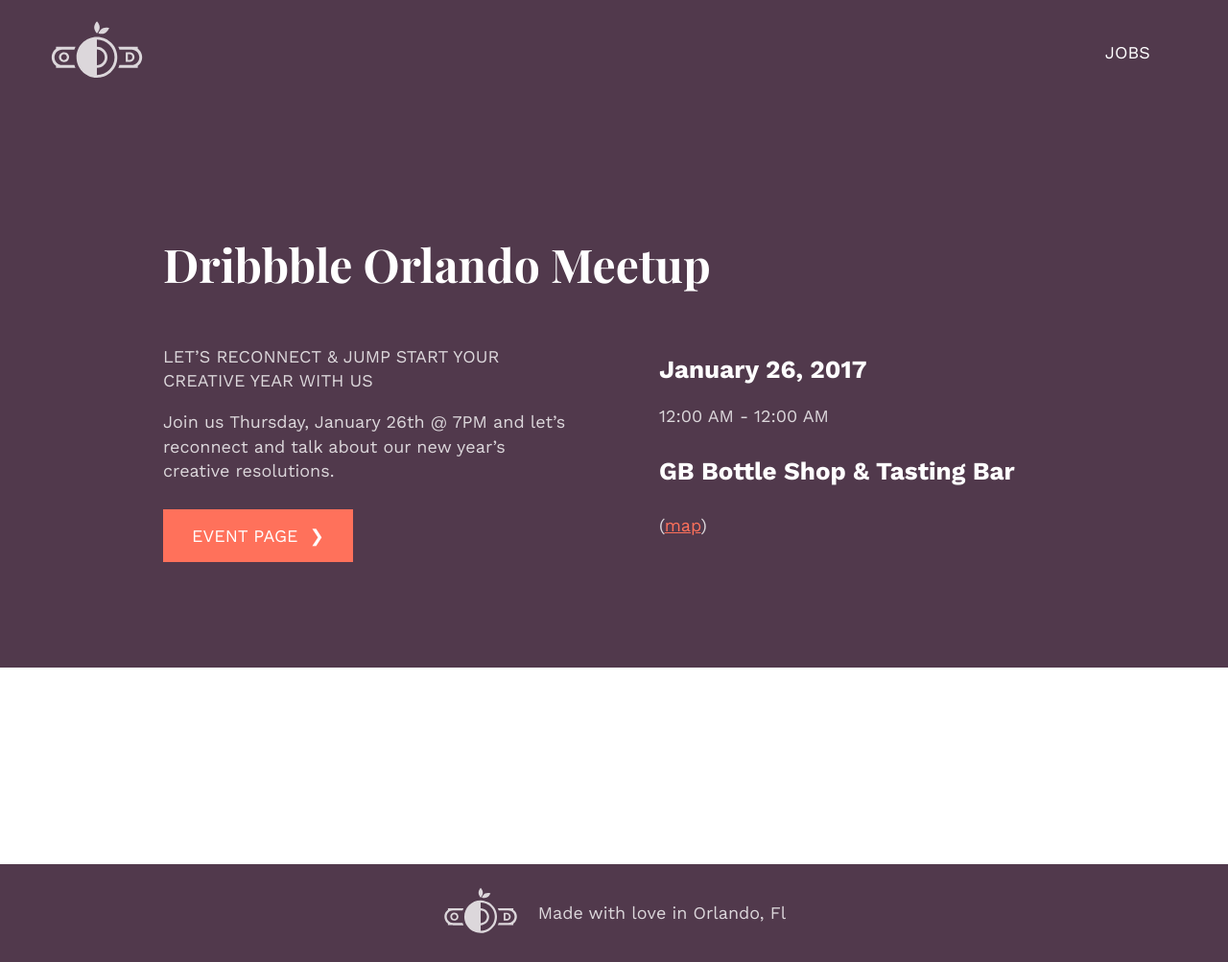
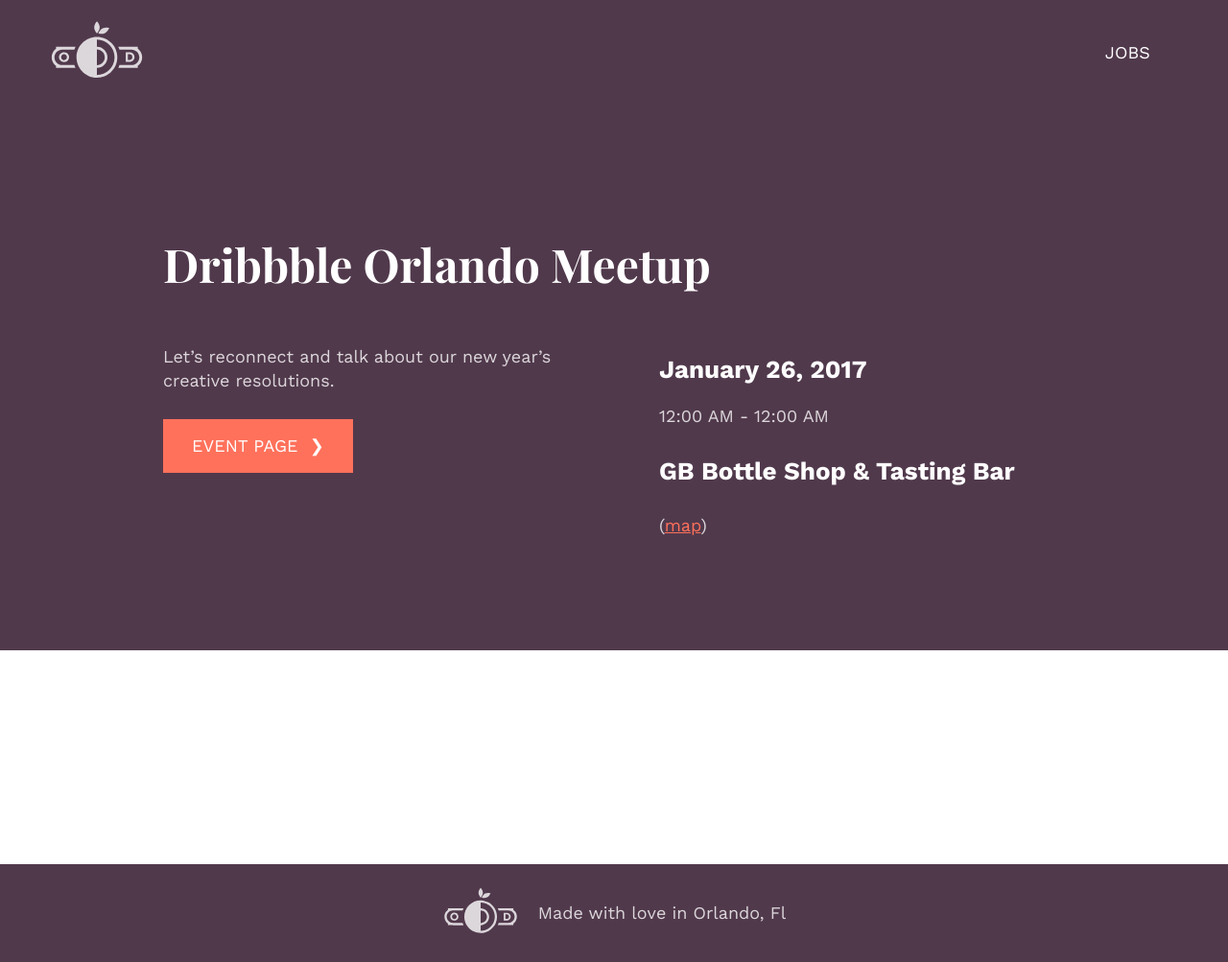
Before and after one commit to whosdustin/orlando-designers, a Jekyll site: the page built from _events/january-dribbble-orlando-meetup.markdown, in a window 1280 px wide. Shown: the whole page at 96% size. Built offline with Jekyll 4.4.1, drawn with Linux system fonts in a browser that asks for light colours; comment, search, counter and statistics services are not loaded.

Commit message:
Updated January Dribbble Orlando Meetup

```diff
--- a/_events/january-dribbble-orlando-meetup.markdown
+++ b/_events/january-dribbble-orlando-meetup.markdown
@@ -11,6 +11,4 @@
 link: https://nvite.com/DribbbleOrlando/ade2
 ---
 
-LET'S RECONNECT & JUMP START YOUR CREATIVE YEAR WITH US
-
-Join us Thursday, January 26th @ 7PM and let's reconnect and talk about our new year's creative resolutions.
+Let's reconnect and talk about our new year's creative resolutions.
```
